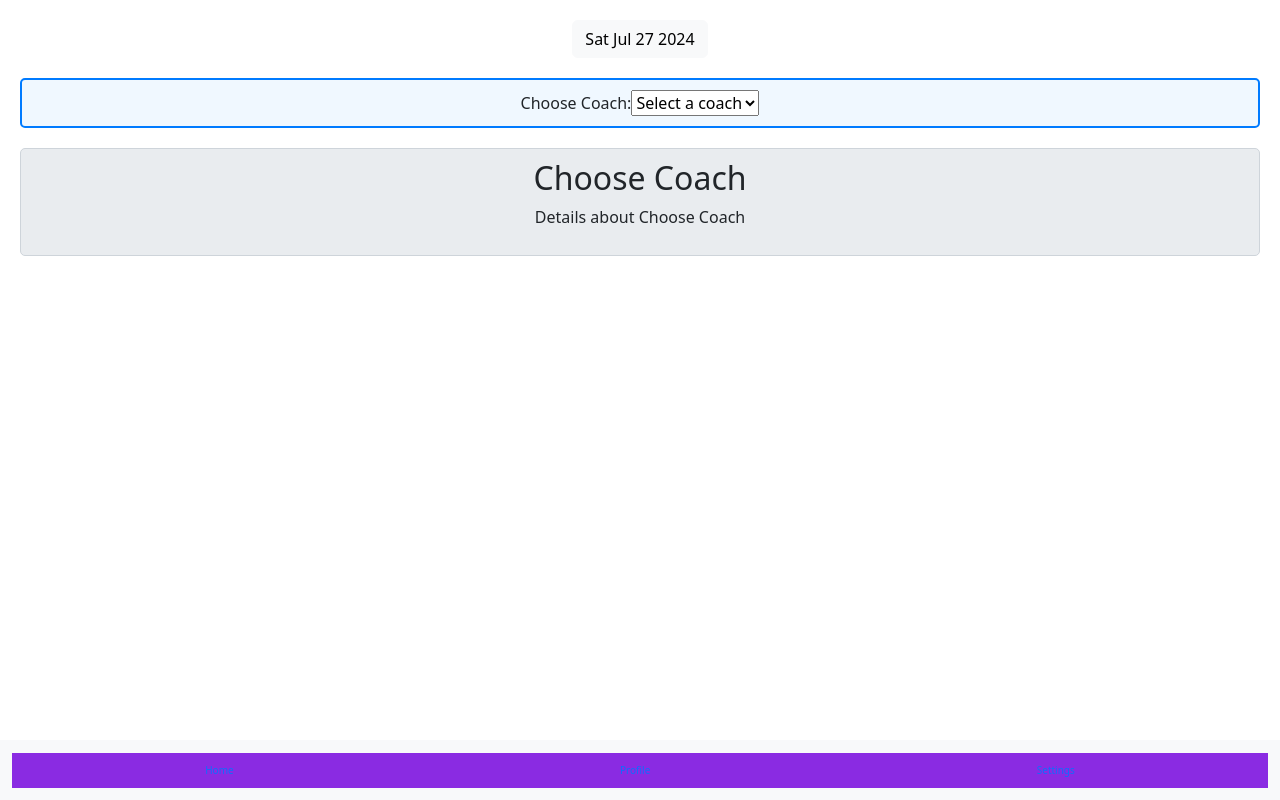
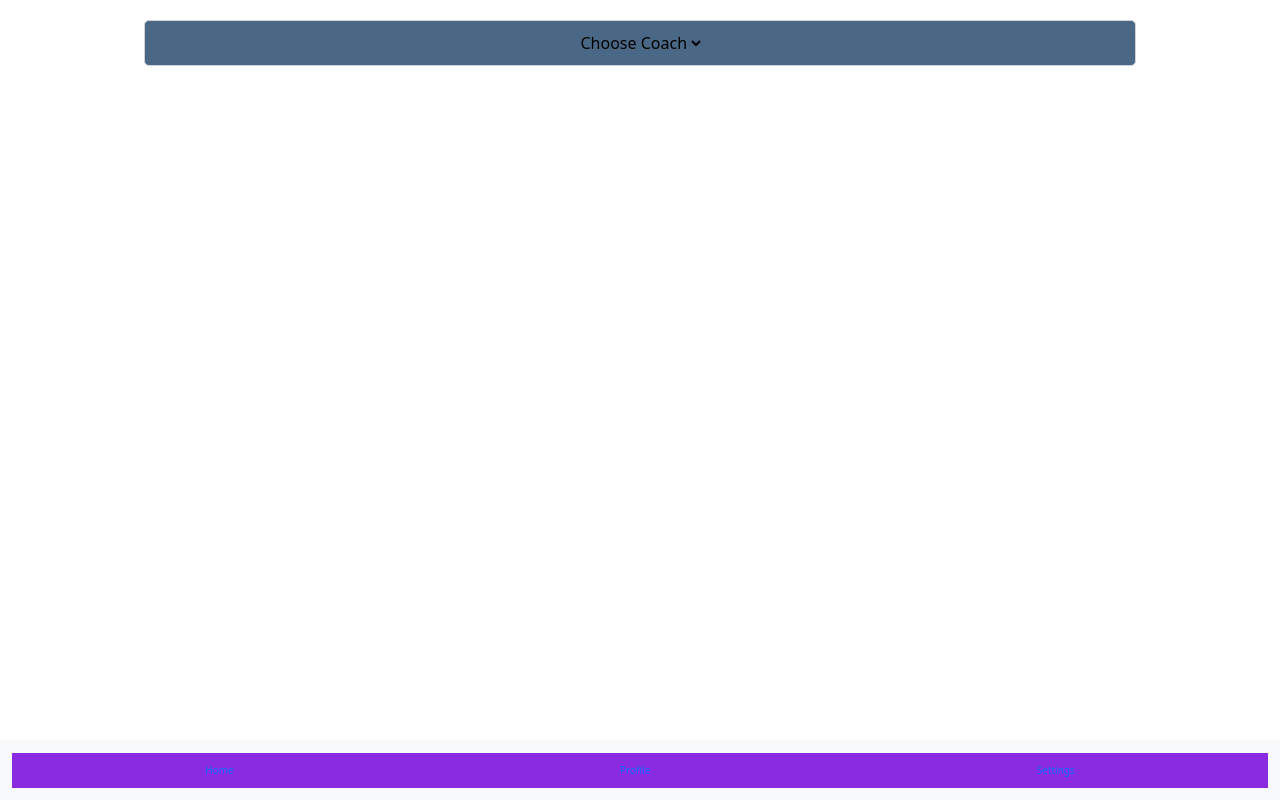
Before and after one commit to ScottEansor/wsc-attendance-2, a React (Vite) app in the folder frontend/: page / in a window 1280 px wide. Built offline with nearby package versions, Linux system fonts and the light colour scheme.

Commit message:
edited css and swapped coach dropdown display to more simple

```diff
--- a/frontend/src/Components/Attendance/Attendance.css
+++ b/frontend/src/Components/Attendance/Attendance.css
@@ -25,19 +25,20 @@
   }
 
   .coach-select {
-    margin-bottom: 20px;
+    display: inline-block;
+    padding: 10px;
+    border: 1px solid #ced4da;
+    border-radius: 5px;
+    background-color: #4a6885;
+    width: 80%;
   }
 
-  .coach-select.selected {
-    background-color: #f0f8ff;
-    border: 2px solid #007bff;
-    border-radius: 5px;
-    padding: 10px;
+
+
+  .coach-select-dropdown {
+    border: none;
+    background: none;
+    font-size: 16px;
+    font-weight: inherit;
+    cursor: pointer;
   }
-
-  .coach-details {
-    background-color: #e9ecef;
-    border: 1px solid #ced4da;
-    border-radius: 5px;
-    padding: 10px;
-  }
--- a/frontend/src/Components/Attendance/CoachDisplay.jsx
+++ b/frontend/src/Components/Attendance/CoachDisplay.jsx
@@ -2,25 +2,24 @@ import React, { useState } from "react";
 import "./Attendance.css";
 
 export default function CoachDisplay() {
-  const [selectedCoach, setSelectedCoach] = useState("Choose Coach");
+  const [selectedCoach, setSelectedCoach] = useState("");
 
   const testCoaches = ["Coach Tony", "Coach Andy", "Coach Scotty"];
 
   function handleChange(event) {
     setSelectedCoach(event.target.value);
   }
+
   return (
-    <>
     <div className="coach-display-container">
-        <div className={`coach-select ${selectedCoach ? "selected" : ""}`}>
-          {/* what is htmlfor??? */}
-          <label htmlFor="coach-select">Choose Coach:</label>
+      <div className="coach-select">
         <select
           id="coach-select"
           value={selectedCoach}
           onChange={handleChange}
+          className="coach-select-dropdown"
         >
-            <option value="">Select a coach</option>
+          <option value="">{selectedCoach || "Choose Coach"}</option>
           {testCoaches.map((coach) => (
             <option key={coach} value={coach}>
               {coach}
@@ -28,15 +27,6 @@ export default function CoachDisplay() {
           ))}
         </select>
       </div>
-
-        {selectedCoach && (
-          <div className="coach-details">
-            <h2>{selectedCoach}</h2>
-            <p>Details about {selectedCoach}</p>
     </div>
-        )}
-      </div>
-      {/* review last chatgpt question */}
-    </>
   );
 }
--- a/frontend/src/Components/Attendance/DateDisplay.jsx
+++ b/frontend/src/Components/Attendance/DateDisplay.jsx
@@ -4,24 +4,4 @@ import "react-datepicker/dist/react-datepicker.css";
 import "./Attendance.css";
 
 //ask Tim about forward ref here
-export default function DateDisplay() {
-  const [startDate, setStartDate] = useState(new Date());
-
-  return (
-    <div className="date-display-container text-center">
-      <DatePicker
-        selected={startDate}
-        onChange={(date) => setStartDate(date)}
-        customInput={<CustomInput date={startDate} />}
-        calendarClassName="datepicker-calendar"
-        wrapperClassName="datepicker-wrapper"
-      />
-    </div>
-  );
-}
-
-const CustomInput = forwardRef(({ value, onClick, date }, ref) => (
-  <button className="btn btn-light" onClick={onClick} ref={ref}>
-    {date.toDateString()}
-  </button>
-));
+export default function DateDisplay() {}
```
Lines whose indentation alone changed are shown as unchanged.
